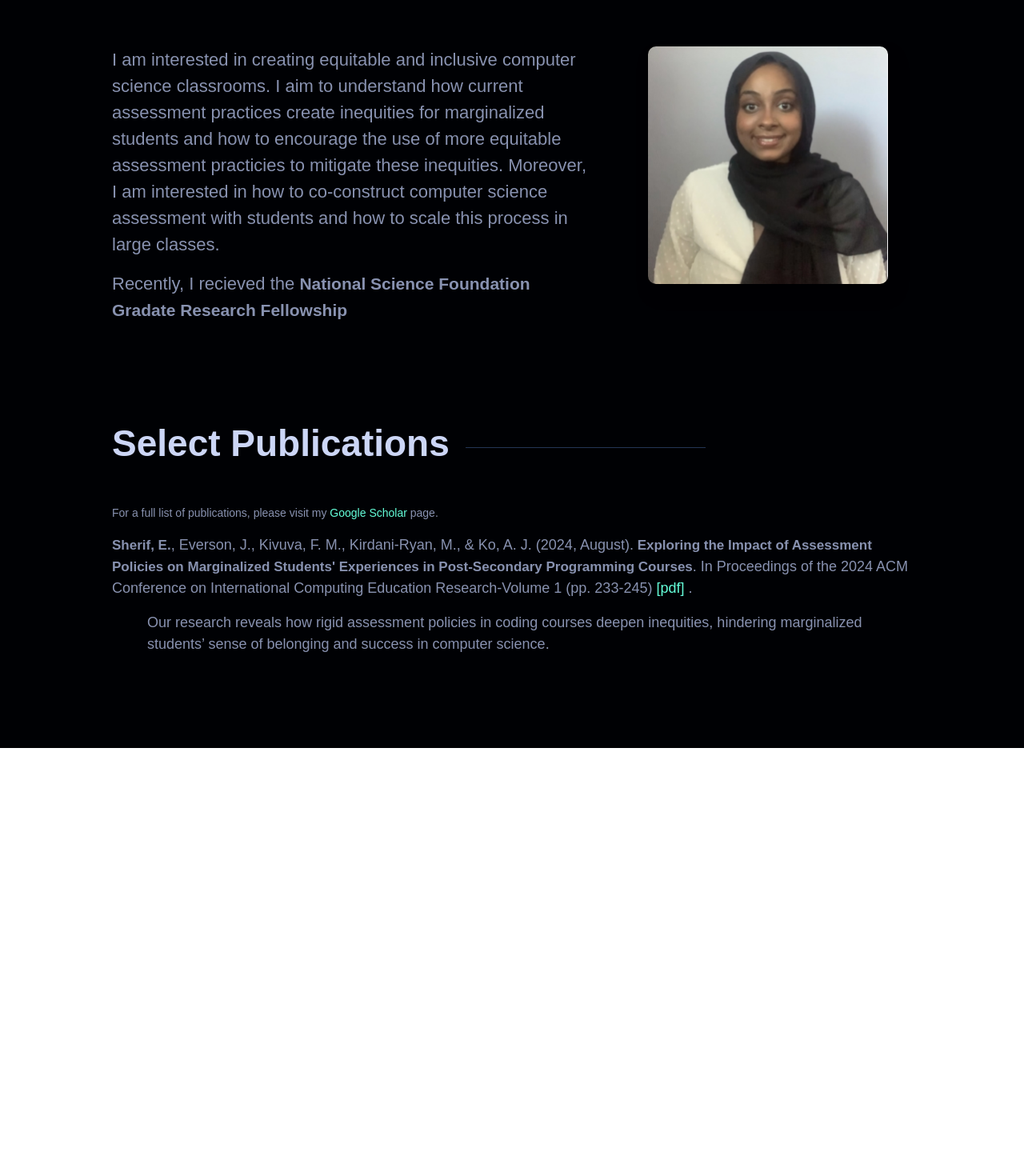
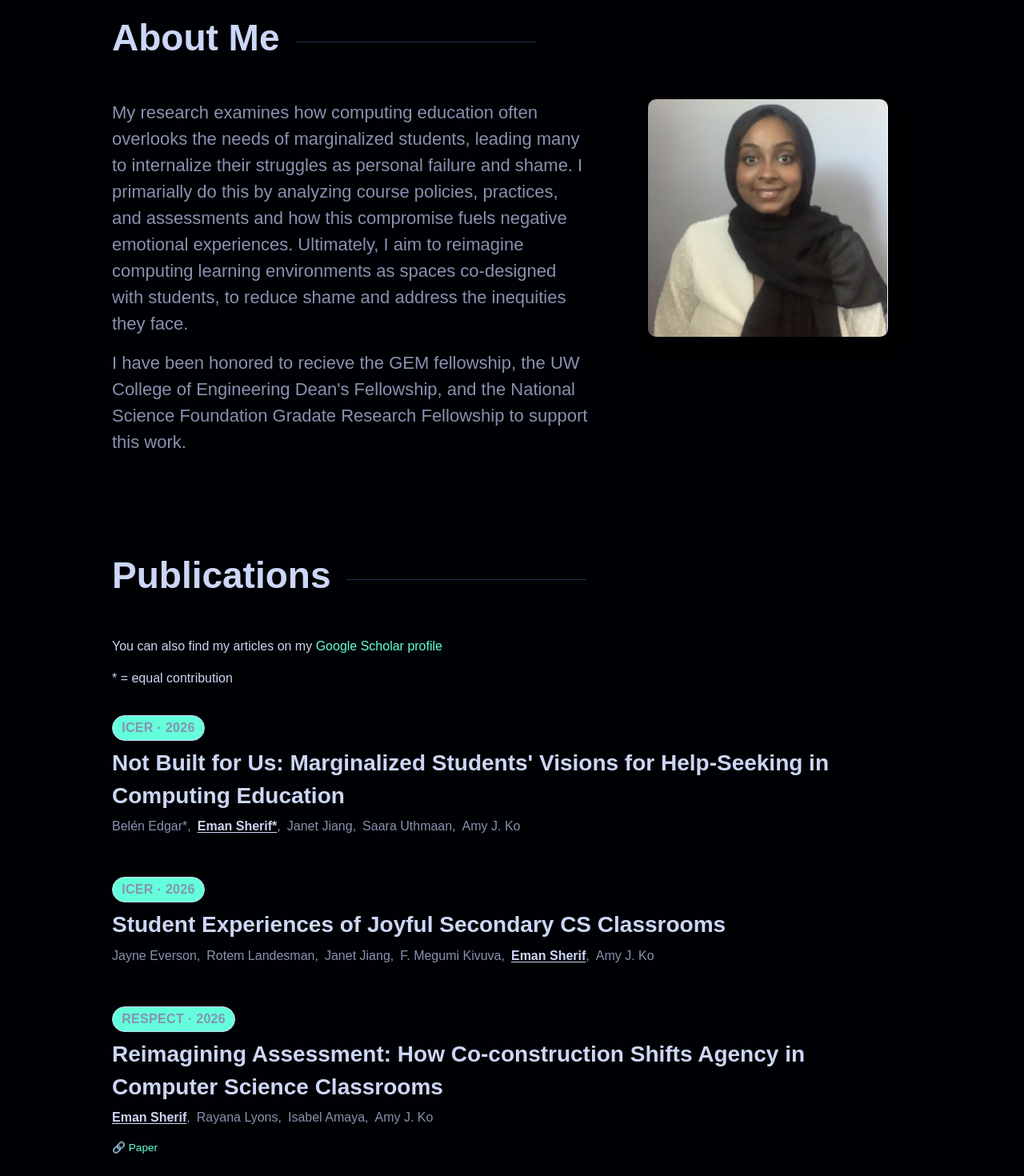
Before and after one commit to eman-sherif/emansherif, a React (Vite) app: page / in a window 1280 px wide. Shown: the part 960-2430 px from the top of the page at 80% size. Before the commit the page ends 1895 px from the top, so only its background shows below. Built offline with nearby package versions, Linux system fonts and the light colour scheme.

Commit message:
changes for 5th year

```diff
--- a/package.json
+++ b/package.json
@@ -18,6 +18,7 @@
     "react": "^18.3.1",
     "react-bootstrap": "^2.10.9",
     "react-dom": "^18.3.1",
+    "react-icons": "^5.7.0",
     "react-simple-typewriter": "^5.0.1"
   },
   "devDependencies": {
--- a/src/components/About.tsx
+++ b/src/components/About.tsx
@@ -19,16 +19,17 @@ class About extends React.Component {
     render() {
         const one = (
             <p>
-                I am interested in creating equitable and inclusive computer science classrooms.
-                I aim to understand how current assessment practices create inequities for marginalized students
-                and how to encourage the use of more equitable assessment practicies to mitigate these inequities. Moreover,
-                I am interested in how to co-construct computer science assessment with students and how to scale this process in large
-                classes.
+                My research examines how computing education
+                often overlooks the needs of marginalized students, leading many to internalize their struggles as personal failure and shame.
+                I primarially do this by analyzing course policies, practices, and assessments and how this compromise fuels negative emotional experiences.
+                Ultimately, I aim to reimagine computing learning environments as spaces co-designed with students, to reduce shame and address the inequities they face.
+
             </p>
         );
         const two = (
             <p>
-                Recently, I recieved the <b>National Science Foundation Gradate Research Fellowship</b>
+                I have been honored to recieve the GEM fellowship, the UW College of Engineering
+                Dean's Fellowship, and the National Science Foundation Gradate Research Fellowship to support this work.
             </p>
         );
 
--- a/src/components/Projects.tsx
+++ b/src/components/Projects.tsx
@@ -1,5 +1,86 @@
 import React from "react";
 import "../styles/Projects.css";
+
+interface Publication {
+    title: string;
+    authors: string;
+    venue?: string;
+    year: string;
+    award?: string;
+    article?: { label: string; icon: string; url: string }[];
+}
+
+// Ordered exactly as returned by Google Scholar (sortby=pubdate), newest first.
+const publications: Publication[] = [
+    {
+        title: "Not Built for Us: Marginalized Students' Visions for Help-Seeking in Computing Education",
+        authors: "Belén Edgar*, Eman Sherif*, Janet Jiang, Saara Uthmaan, Amy J. Ko",
+        venue: "ICER",
+        year: "2026",
+    },
+    {
+        title: "Student Experiences of Joyful Secondary CS Classrooms",
+        authors: "Jayne Everson, Rotem Landesman, Janet Jiang, F. Megumi Kivuva, Eman Sherif, Amy J. Ko",
+        year: "2026",
+        venue: "ICER",
+    },
+    {
+        title: "Reimagining Assessment: How Co-construction Shifts Agency in Computer Science Classrooms",
+        authors: "Eman Sherif, Rayana Lyons, Isabel Amaya, Amy J. Ko",
+        venue: "RESPECT",
+        year: "2026",
+        article: [{ label: "Paper", icon: "🔗", url: "https://dl.acm.org/doi/pdf/10.1145/3796496.3811802" }],
+    },
+    {
+        title: "Deconstructing Conceptions of Rigor in Computer Science Education",
+        authors: "Jayne Everson, F. Megumi Kivuva, Eman Sherif, Alannah Oleson, Amy J. Ko",
+        venue: "TOCE",
+        year: "2026",
+        article: [{ label: "Paper", icon: "🔗", url: "https://dl.acm.org/doi/pdf/10.1145/3776542" }],
+    },
+    {
+        title: "Systems, Values, and Conceptions Shaping Computing Education in Refugee Support Organizations",
+        authors: "F. Megumi Kivuva, Eman Sherif, Belén Edgar, Amy J. Ko",
+        venue: "ISLS",
+        year: "2026",
+    },
+    {
+        title: "African data ethics: a discursive framework for black decolonial AI",
+        authors: "Teanna Barrett, Chinasa T. Okolo, B Biira, Eman Sherif, Amy Zhang, Leilani Battle",
+        venue: "FAccT",
+        year: "2025",
+        article: [{ label: "Paper", icon: "🔗", url: "https://dl.acm.org/doi/pdf/10.1145/3715275.3732023" }],
+    },
+    {
+        title: "Scalable Community Mentorship: A Vision for Engineering Literacy & Access",
+        authors: "Kyle Johnson*, Vicente Arroyos*, Liban Hussein*, Aisha Cora*, Eman Sherif*, Celeste Garcia*, Teanna Barrett*, Saara Uthmaan*, Samira Shirazy*, Jay Cunningham, R Benjamin Shapiro, Vikram Iyer",
+        venue: "WEEF",
+        year: "2024",
+        article: [{ label: "Paper", icon: "🔗", url: "https://ieeexplore.ieee.org/abstract/document/10854949" }],
+    },
+    {
+        title: "Exploring the Impact of Assessment Policies on Marginalized Students' Experiences in Post-Secondary Programming Courses",
+        authors: "Eman Sherif, Jayne Everson, F. Megumi Kivuva, Mara Kirdani-Ryan, Amy J. Ko",
+        venue: "ICER",
+        year: "2024",
+        article: [{ label: "Paper", icon: "🔗", url: "https://dl.acm.org/doi/pdf/10.1145/3632620.3671100" }]
+    },
+    {
+        title: "Liberatory Computing Education for African American Students",
+        authors: "Raechel Walker, Eman Sherif, Cynthia Breazeal",
+        venue: "RESPECT",
+        year: "2022",
+        award: "🏆 Best Paper Award",
+        article: [{ label: "Paper", icon: "🔗", url: "https://www.researchgate.net/profile/Raechel-Walker/publication/376353887_Liberatory_Computing_Education_for_African_American_Students/links/65e8bf0cc3b52a11701b9cb1/Liberatory-Computing-Education-for-African-American-Students.pdf" }],
+    },
+    {
+        title: "Gamification to Aid the Learning of Test Coverage Concepts",
+        authors: "Eman Sherif*, Andy Liu*, Brian Nguyen*, Sorin Lerner, William G Griswold",
+        venue: "CSEE&T",
+        year: "2020",
+        article: [{ label: "Paper", icon: "🔗", url: "https://www.cs.cornell.edu/~lerner/papers/Gamification_to_Aid_the_Learning_of_Test_Coverage_Concepts.pdf" }],
+    }
+];
 
 class Projects extends React.Component {
     constructor(props: {}) {
@@ -16,54 +97,60 @@ class Projects extends React.Component {
         });
     }
     render() {
-        const link = (
-            <p>
-                For a full list of publications, please visit my <a target="_blank" rel="noopener noreferrer" href="https://scholar.google.com/citations?user=kxpibVwAAAAJ&hl=en">Google Scholar</a> page.
-            </p>
-
-        );
-
-        const assessment_policies = (
-            <p>
-                <b> Sherif, E.</b>, Everson, J., Kivuva, F. M., Kirdani-Ryan, M., & Ko, A. J. (2024, August).
-                <b> Exploring the Impact of Assessment Policies on Marginalized Students' Experiences in Post-Secondary Programming Courses</b>.
-                In Proceedings of the 2024 ACM Conference on International Computing Education Research-Volume 1 (pp. 233-245) <a target="_blank" rel="noopener noreferrer" href="https://dl.acm.org/doi/pdf/10.1145/3632620.3671100"> [pdf] </a>.
-            </p>
-        );
-
-        const assessment_policies_desc = (
-            <p>
-                Our research reveals how rigid assessment policies in coding courses deepen inequities,
-                hindering marginalized students’ sense of belonging and success in computer science.
-            </p>
-        )
-
-
         return (
-            <div id="projects" >
-                <div className="section-header ">
-                    <span className="section-title">Select Publications</span>
+            <div id="projects">
+                <div className="section-header">
+                    <span className="section-title">Publications</span>
                 </div>
-                <div className="projects-desc ">
-                    {[link]}
+                <div className="entry-award">
+                    <p> You can also find my articles on my <a href="https://scholar.google.com/citations?user=kxpibVwAAAAJ&hl=en">Google Scholar profile</a></p>
+                    <p> * = equal contribution </p>
                 </div>
 
-                <div className="publications">
-                    {[assessment_policies]}
+                <div className="publication-list">
+                    {publications.map((pub, i) => (
+                        <div className="entry" key={i}>
+                            <div className="entry-eyebrow">
+                                <span className="entry-badge">
+                                    {pub.venue ? pub.venue : "Publication"}
+                                    {pub.year ? ` · ${pub.year}` : ""}
+                                </span>
+                            </div>
+                            <h3 className="entry-title">{pub.title}</h3>
+                            <p className="entry-authors">
+                                {pub.authors.split(", ").map((a, j, arr) => (
+                                    <React.Fragment key={j}>
+                                        <span className={a.includes("Sherif") ? "me" : ""}>{a}</span>
+
+                                        {j < arr.length - 1 ? ",\u2002" : ""}
+                                    </React.Fragment>
+
+                                ))}
+                            </p>
+                            <p className="entry-award">
+                                {pub.award}
+                            </p>
+                            {pub.article && pub.article.length > 0 && (
+                                <div className="entry-links">
+                                    {pub.article.map((l, j) => (
+                                        <a
+                                            key={j}
+                                            href={l.url}
+                                            target="_blank"
+                                            rel="noopener noreferrer"
+                                            className="entry-link"
+                                        >
+                                            {l.icon} {l.label}
+                                        </a>
+                                    ))}
+                                </div>
+                            )}
+                        </div>
+                    ))}
                 </div>
-                <div className="publications-desc">
-                    {[assessment_policies_desc]}
-                </div>
-
-
-
-
-
             </div>
-
         );
     }
 }
 
-
 export default Projects;
--- a/src/styles/Projects.css
+++ b/src/styles/Projects.css
@@ -18,85 +18,83 @@
     }
 }
 
-.projects-card {
-    position: relative;
-    cursor: default;
-    display: flex;
-    flex-direction: column;
-    /* align-items: flex-start; */
-    position: relative;
-    height: 100%;
-    padding: 2rem 1.75rem;
-    background-color: var(--light-navy);
-    border-radius: 16px;
+
+/* Add these rules to your existing Projects.css */
+
+
+.entry {
+    padding: 1.1rem 0;
 }
 
-.projects-card:hover {
-    transform: translateY(-7px);
-    background-color: var(--lightest-navy);
+.entry:last-child {
+    border-bottom: none;
 }
 
-.projects-desc {
+.entry-eyebrow {
+    display: flex;
+    align-items: center;
+    gap: 0.5rem;
+    margin-bottom: 0.5rem;
+}
+
+.entry-badge {
+    display: inline-block;
+    font-family: "NTR", sans-serif;
+    font-size: 16px;
+    font-weight: 600;
+    letter-spacing: 0.02em;
     color: var(--slate);
+    background: var(--green-bright);
+    border: 1px solid var(--lightest-slate);
+    border-radius: 999px;
+    padding: 0.2rem 0.7rem;
+}
+
+.entry-tag {
+    font-size: 0.78rem;
+    color: var(--lightest-slate);
+}
+
+.entry-title {
     font-family: "NTR", sans-serif;
-    font-size: 14px;
+    font-size: 28px;
+    font-weight: 600;
+    line-height: 1.45;
+    margin: 0 0 0.35rem;
+    color: var(--lightest-slate);
+}
 
+.entry-authors {
+    font-size: 16px;
+    font-family: "NTR", sans-serif;
+    color: var(--slate);
 
 }
 
-.publications {
-    color: var(--slate);
+.entry-award {
+    font-size: 16px;
     font-family: "NTR", sans-serif;
-    font-size: 18px;
+    color: var(--lightest-slate);
+
 }
 
-.publications-desc {
-    color: var(--slate);
-    margin-left: 40px;
-    font-family: "NTR", sans-serif;
-    font-size: 18px;
-    display: inline-block;
-    /* Ensures the element respects padding */
-    border-width: 4px dashed var(--slate);
-
-    /* Dotted underline */
-    padding-inline-start: 4px;
-    /*Adjust padding as needed */
+.entry-authors .me {
+    color: var(--lightest-slate);
+    font-weight: 600;
+    text-decoration: underline;
+    text-underline-offset: 2px;
 }
 
 
-
-.card-header {
-    margin-top: -20px;
+.entry-links {
     display: flex;
-    padding: 1.25em 0 !important;
-    flex-direction: row;
-    justify-content: space-between;
-    border-bottom: none !important;
+    gap: 1rem;
+    flex-wrap: wrap;
+    font-family: "NTR", sans-serif;
 }
 
-.folder-icon {
-    color: var(--green-bright);
+.entry-link {
+    font-size: 0.85rem;
+    font-family: "NTR", sans-serif;
+    text-decoration: none;
 }
-
-.card-titles {
-    font-family: "NTR", sans-serif;
-    color: var(--lightest-slate);
-    font-size: 15px;
-    font-weight: bold;
-}
-
-.card-desc {
-    font-family: "NTR", sans-serif;
-    color: var(--slate);
-    font-size: 20px;
-    padding-bottom: 100px;
-}
-
-@media only screen and (max-width: 600px) {
-    #projects {
-        height: unset;
-        padding-left: unset;
-        padding-right: unset;
-    }
-}
```
Also changed, not shown: src/components/Intro.tsx (+4 -3 lines), src/components/NavBar.tsx (+21 -3 lines), src/styles/NavBar.css (+9 -0 lines), 1 other file (tests, documents, lock files or other folders).
